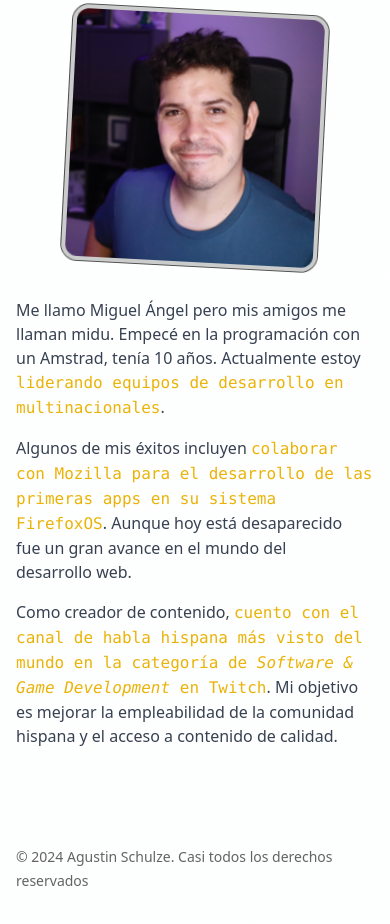
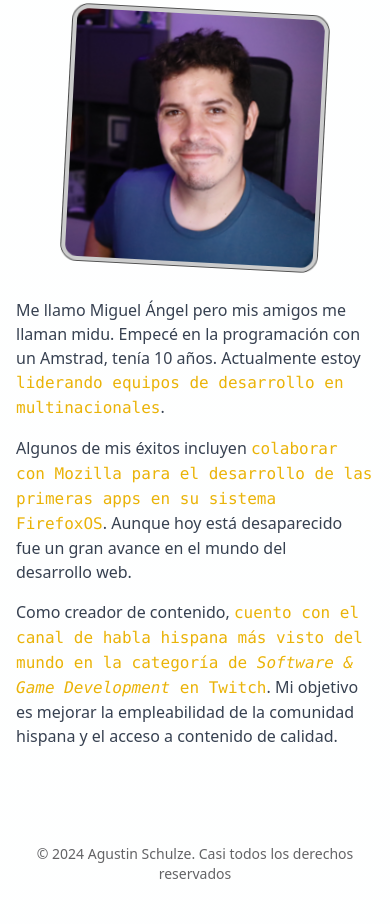
Before and after one commit to Agslz/agslz.github.io, an Astro site: page / in a window 390 px wide. Shown: the part 3532-4456 px from the top of the page. Built offline with nearby package versions, Linux system fonts and the light colour scheme; Astro itself is replaced by a stand-in of ours.

Commit message:
Update Footer.astro

```diff
--- a/src/components/Footer.astro
+++ b/src/components/Footer.astro
@@ -2,20 +2,15 @@
 const currentYear = new Date().getFullYear()
 ---
 
-<footer
-  class="opacity-80 mt-16 w-full container mb-10 flex justify-center w-full"
->
-  <div
-    class="rounded-lg w-full max-w-screen-xl mx-auto md:flex md:items-center md:justify-between px-4 py-4"
-  >
-    <span class="text-sm sm:text-center text-zinc-800/90 dark:text-zinc-200/90"
-      >© {currentYear}
+<footer class="opacity-80 mt-16 mb-10 w-full flex justify-center">
+  <div class="rounded-lg max-w-screen-xl mx-auto px-4 py-4 flex flex-col items-center">
+    <span class="text-sm text-zinc-800/90 dark:text-zinc-200/90 text-center">
+      © {currentYear}
       <a href="https://www.linkedin.com/in/agustin-schulze/" target="_blank" class="hover:underline">Agustin Schulze</a>. Casi
       todos los derechos reservados
     </span>
-    <ul
-      class="flex flex-wrap items-center mt-3 text-sm font-medium dark:text-white/90 sm:mt-0"
-    >
+    <ul class="flex flex-wrap items-center mt-3 text-sm font-medium dark:text-white/90">
+      <!-- Aquí puedes agregar enlaces u otros elementos si lo necesitas -->
     </ul>
   </div>
 </footer>
```
